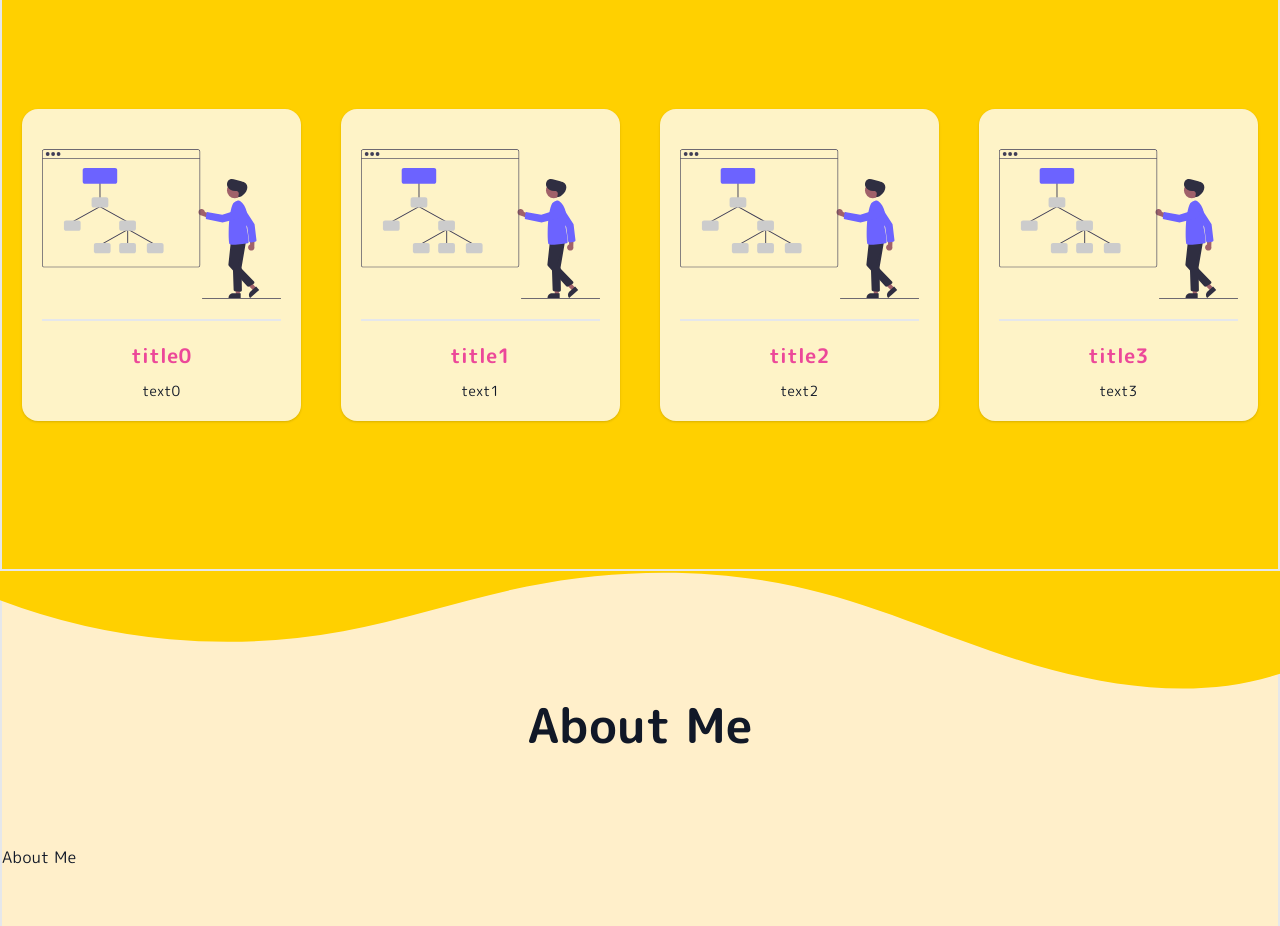
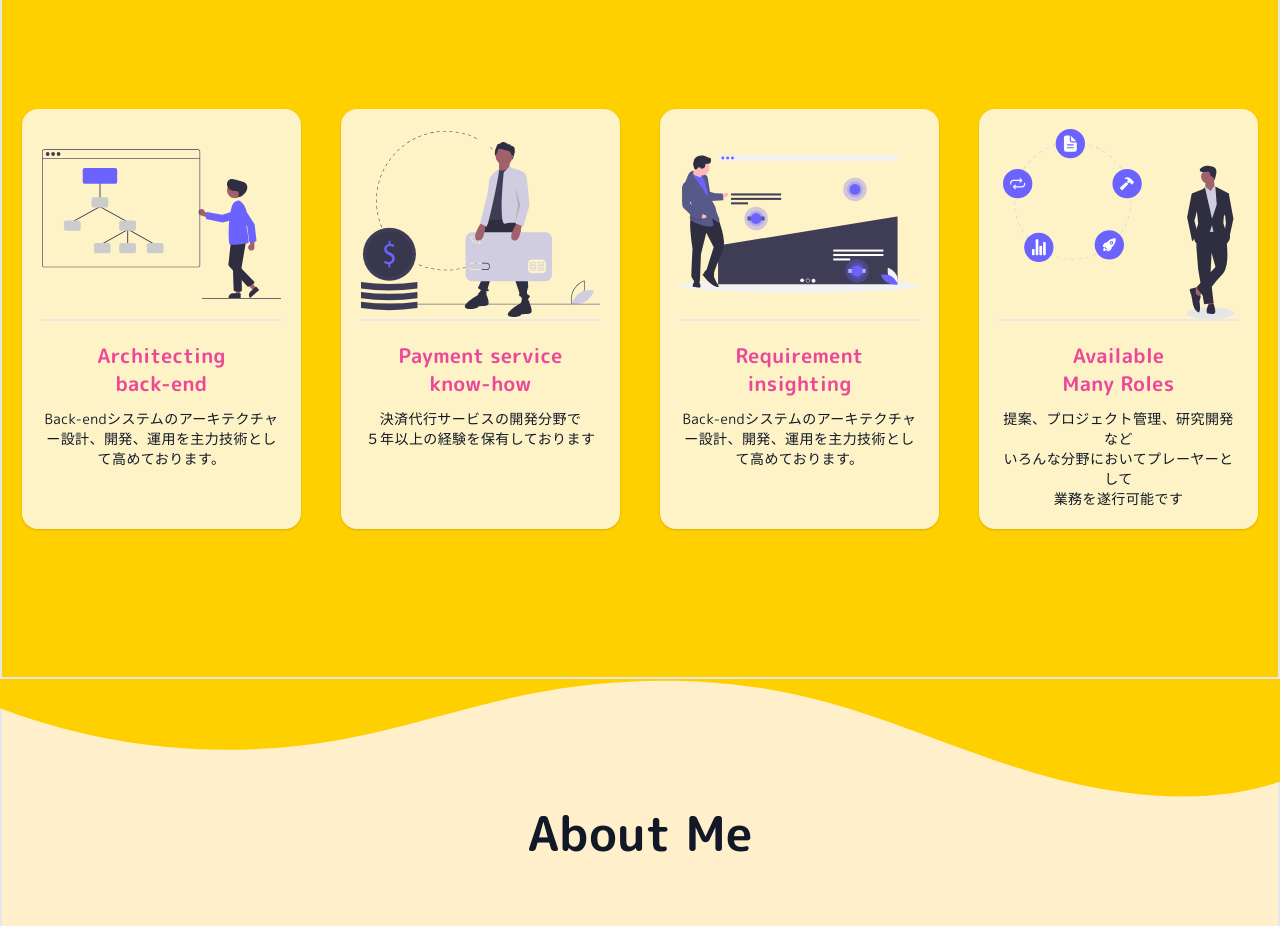
Before and after one commit to genie-oh/nextjs-portfolio, a Next.js app: page / in a window 1280 px wide. Shown: the part 985-1911 px from the top of the page. Built offline with nearby package versions, Linux system fonts and the light colour scheme.

Commit message:
mod: refer to dataMySalesPoint data > components/SectionChild/SalesPoint.tsx

```diff
--- a/components/SectionChild/SalesPoint.tsx
+++ b/components/SectionChild/SalesPoint.tsx
@@ -1,20 +1,22 @@
 import ImageTextCard from "../Parts/ImageTextCard";
+
+import i18nData from "../../i18n/i18nData";
+import { dataMySalesPoint } from "../../datas/dataMySalesPoint";
 
 const SalesPoint = () => {
     return (
         <div>
             <div className="grid grid-cols-1 sm:grid-cols-2 lg:grid-cols-4">
-                {Array(4)
-                    .fill(0)
-                    .map((v, idx) => {
-                        return (
-                            <ImageTextCard
-                                imgUrl="/img/sales_point/architect.svg"
-                                title={"title" + idx}
-                                text={"text" + idx}
-                            />
-                        );
-                    })}
+                {dataMySalesPoint.map((item, idx) => {
+                    return (
+                        <ImageTextCard
+                            key={idx}
+                            imgUrl={item.imgUrl}
+                            title={item.title}
+                            text={i18nData(item.text_i18n)}
+                        />
+                    );
+                })}
             </div>
         </div>
     );
```
